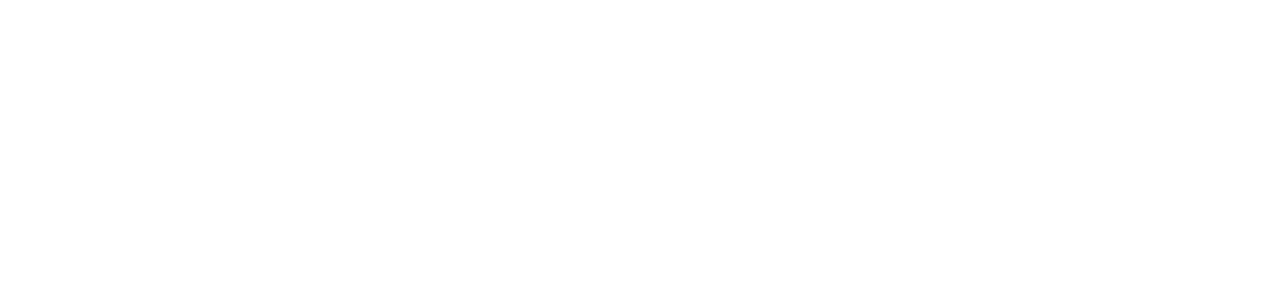
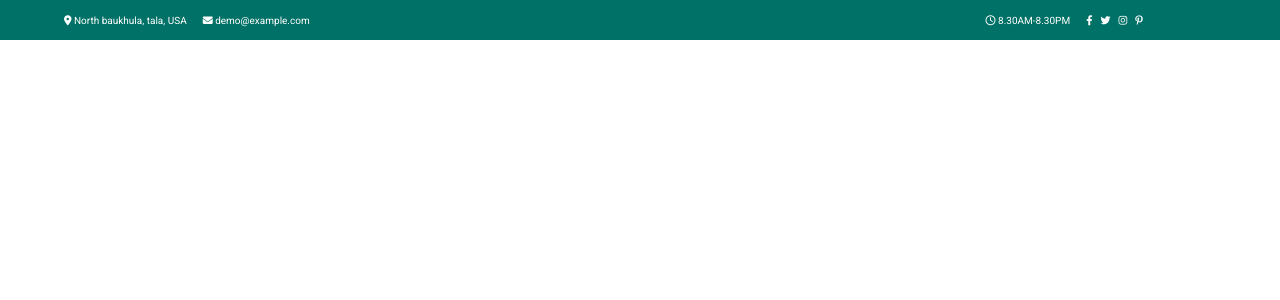
Before and after one commit to RiccardoSansone/proj-html-vuejs, a Vue app: page / in a window 1280 px wide. Shown: the top 300 px of the page. Built offline with nearby package versions, Linux system fonts and the light colour scheme.

Commit message:
add part of header

```diff
--- a/index.html
+++ b/index.html
@@ -1,7 +1,7 @@
 <!doctype html>
 <html lang="en">
   <head>
-    <title>Vite + Vue</title>
+    <title>goGreen</title>
     <meta charset="UTF-8" />
     <link rel="icon" type="image/svg+xml" href="/vite.svg" />
     <meta name="viewport" content="width=device-width, initial-scale=1.0" />
--- a/src/App.vue
+++ b/src/App.vue
@@ -8,6 +8,47 @@
 
 <!-- header -->
 <header>
+
+    <!-- greenLine -->
+    <div id="greenLine">
+        <!-- smallInfo -->
+        <div class="smallInfo d-flex justify-between">
+            <!-- left menu -->
+            <div class="leftSmall d-flex gap-1 align-center">
+
+                <a href="#">
+                    <i class="fa-solid fa-location-dot"></i>
+                    North baukhula, tala, USA
+                </a>
+
+                <a href="#">
+                    <i class="fa-solid fa-envelope"></i>
+                    demo@example.com
+                </a>
+
+            </div>
+            <!-- right menu -->
+            <div class="rightSmall d-flex gap-1 align-center">
+
+                <a href="#">
+                    <i class="fa-regular fa-clock"></i>
+                    8.30AM-8.30PM
+                </a>
+
+                <div class="d-flex gap-05">
+                    <a href="#"><i class="fa-brands fa-facebook-f"></i></a>
+                    <a href="#"><i class="fa-brands fa-twitter"></i></a>
+                    <a href="#"><i class="fa-brands fa-instagram"></i></a>
+                    <a href="#"><i class="fa-brands fa-pinterest-p"></i></a>
+                </div>
+
+            </div>
+        </div>
+        <!-- /smallInfo -->
+    </div>
+    <!-- /greenLine -->
+    <!-- /////////////// -->
+
 </header>
 <!-- /header -->
 <!-- /////////////// -->
--- a/src/assets/scss/style.scss
+++ b/src/assets/scss/style.scss
@@ -20,11 +20,82 @@
 
 // #region Utilities
 
+// #region Flexbox
+.d-flex{
+  display: flex;
+}
+.justify-between{
+  justify-content: space-between;
+}
+.justify-around{
+  justify-content: space-around;
+}
+.justify-center{
+  justify-content: center;
+}
+.flex-end{
+  justify-content: flex-end;
+}
+.flex-start{
+  justify-content: flex-start;
+}
+.align-center{
+  align-items: center;
+}
+.column{
+  display: flex;
+  flex-direction: column;
+}
+.gap-05{
+  gap: 0.5rem;
+}
+.gap-1{
+  gap: 1rem;
+}
+// #endregion Flexbox
+// <-//////////////->
+
+
+
 // #endregion Utilities
 
 
 
 // #region header
+
+// #region greenLine
+#greenLine{
+  background-color: var(--gogreen-primary);
+  width: 100%;
+  height: 40px;
+  .smallInfo{
+    width: 90%;
+    height: 100%;
+    margin: auto;
+    .leftSmall{
+      width: 25%;
+      height: 100%;
+      a {
+        text-decoration: none;
+        color: white;
+        font-size: x-small;
+      }
+    }
+    .rightSmall{
+      width: 20%;
+      height: 100%;
+      a {
+        text-decoration: none;
+        color: white;
+        font-size: x-small;
+      }
+    }
+  }
+
+}
+// #endregion greenLine
+// <-///////////////->
+
 // #endregion header
 
 
```
